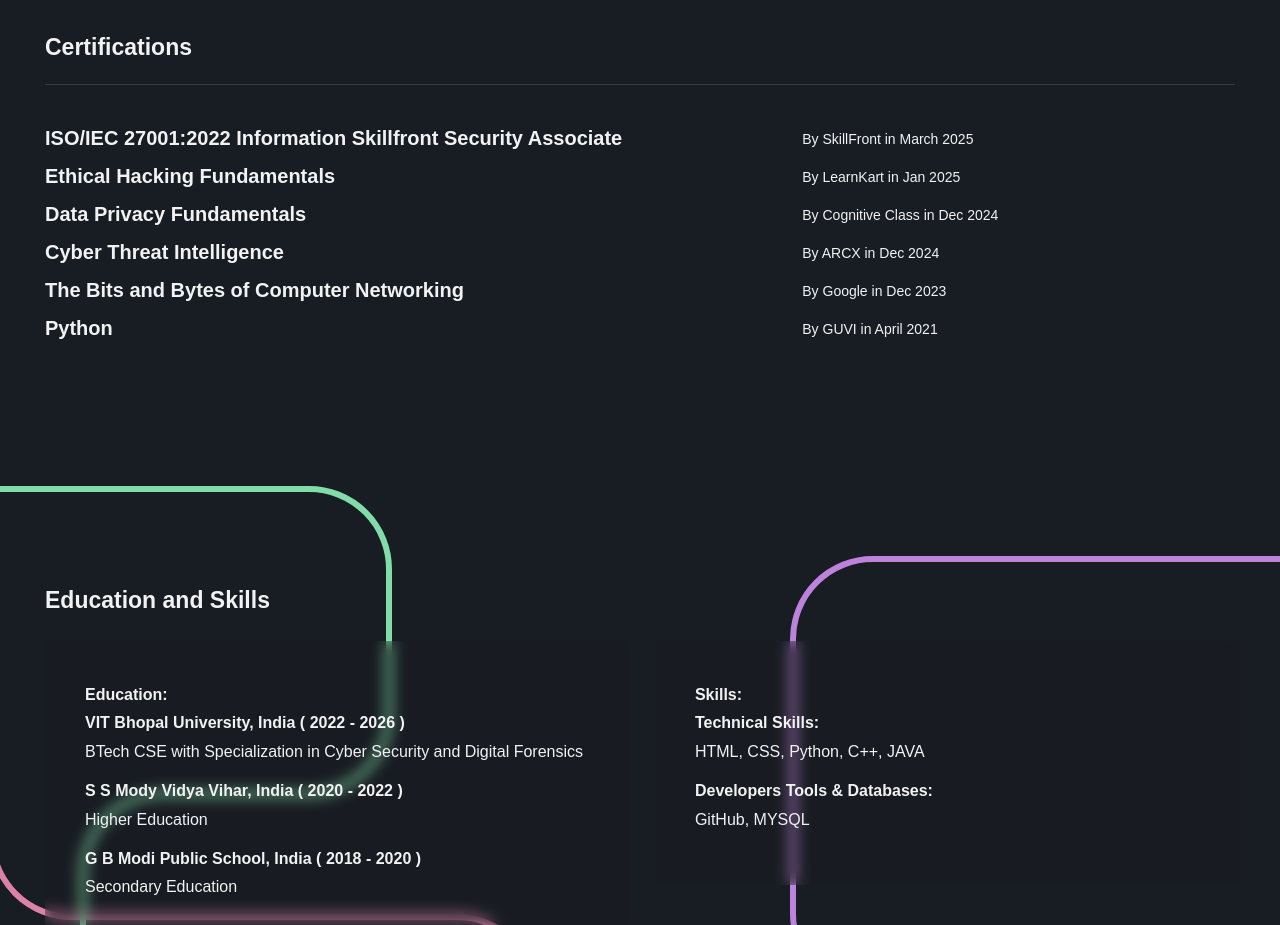
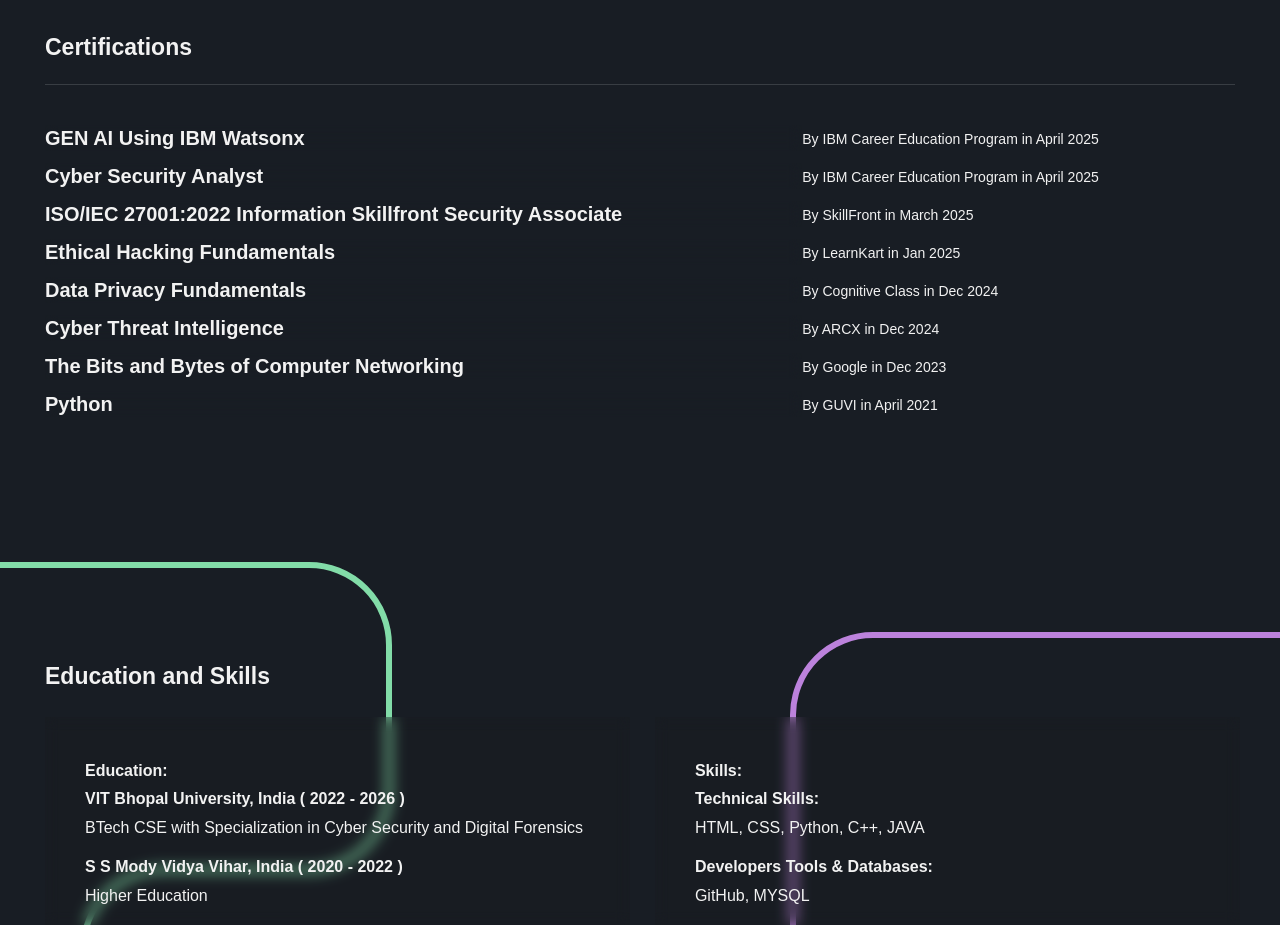
Before and after one commit to soumyagaur3/Portfolio, a plain HTML site: page index.html in a window 1280 px wide. Shown: the part 2720-3645 px from the top of the page. Drawn offline with nearby package versions, Linux system fonts and the light colour scheme; a web font is replaced by a local one.

Commit message:
Update index.html

```diff
--- a/index.html
+++ b/index.html
@@ -558,6 +558,16 @@
             </div>
             <div class="margin-bottom-40px">
                 <div class="line-horizontal-light"></div>
+            </div>
+            <div class="w-layout-grid grid">
+                <h4 id="w-node-_5e5cae1e-7dc4-5a25-1578-74bfb5904524-a896f9d6" class="heading-5">GEN AI Using IBM Watsonx
+                    </h4>
+                <div class="text-block-2">By IBM Career Education Program in April 2025</div>
+            </div>
+            <div class="w-layout-grid grid">
+                <h4 id="w-node-_5e5cae1e-7dc4-5a25-1578-74bfb5904524-a896f9d6" class="heading-5">Cyber Security Analyst
+                    </h4>
+                <div class="text-block-2">By IBM Career Education Program in April 2025</div>
             </div>
             <div class="w-layout-grid grid">
                 <h4 id="w-node-_5e5cae1e-7dc4-5a25-1578-74bfb5904524-a896f9d6" class="heading-5">ISO/IEC 27001:2022 Information Skillfront
```
